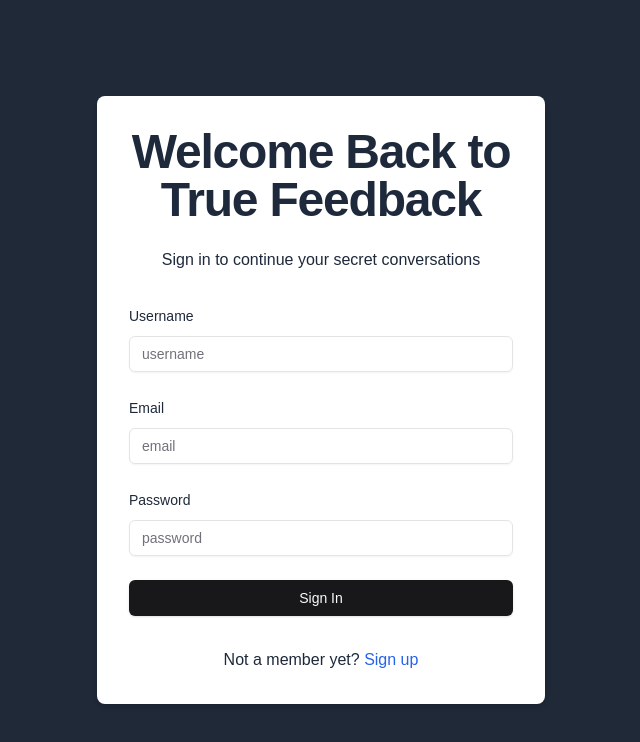
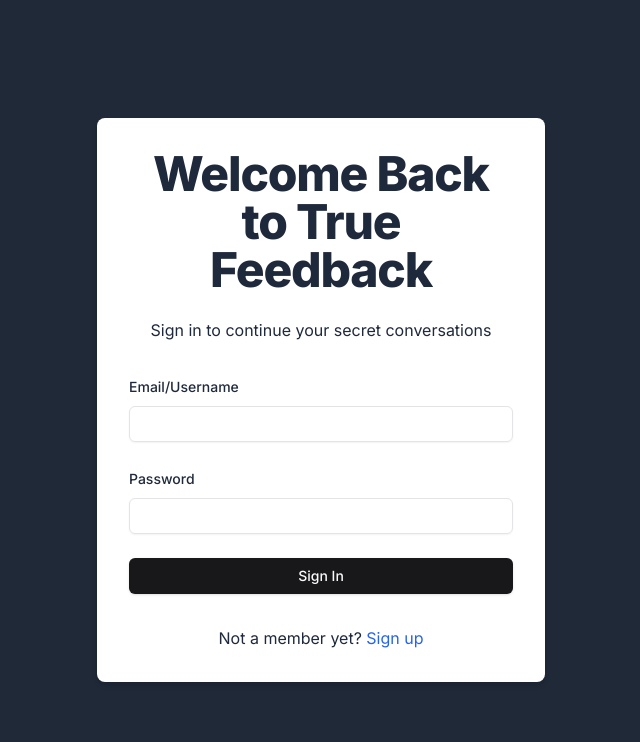
Before and after one commit to AmitBiswas1402/next-fullstack, a Next.js app: page /sign-in in a window 1280 px wide. Shown: the top 742 px of the page, without its empty margins (319-959 px from the left). Built offline with nearby package versions, Linux system fonts and the light colour scheme; no server answers.

Commit message:
sign in auth made

```diff
--- /dev/null
+++ b/src/app/(app)/dashboard/page.tsx
@@ -0,0 +1,9 @@
+import React from 'react'
+
+const DashboardPage = () => {
+  return (
+    <div>DashboardPage</div>
+  )
+}
+
+export default DashboardPage
--- /dev/null
+++ b/src/app/(app)/layout.tsx
@@ -0,0 +1,16 @@
+export const metadata = {
+  title: 'Next.js',
+  description: 'Generated by Next.js',
+}
+
+export default function RootLayout({
+  children,
+}: {
+  children: React.ReactNode
+}) {
+  return (
+    <html lang="en">
+      <body>{children}</body>
+    </html>
+  )
+}
--- a/src/app/(auth)/sign-in/page.tsx
+++ b/src/app/(auth)/sign-in/page.tsx
@@ -1,122 +1,81 @@
-'use client'
-import React, { useEffect, useState } from 'react'
-import { zodResolver } from "@hookform/resolvers/zod"
-import { useForm } from "react-hook-form"
-import * as z from "zod"
-import Link from 'next/link'
-import { useDebounceValue } from 'usehooks-ts'
-import { useToast } from "@/components/hooks/use-toast"
-import { useRouter } from 'next/navigation'
-import { signupSchema } from '@/schemas/signup.schema'
-import axios, {AxiosError} from 'axios'
-import { ApiResponse } from '@/types/ApiResponse'
-import { Form, FormControl, FormField, FormItem, FormLabel, FormMessage } from '@/components/ui/form'
-import { Input } from '@/components/ui/input'
-import { Button } from '@/components/ui/button'
+"use client";
 
-const page = () => {
-  const [username, setUsername] = useState('')
-  const [usernameMessage, setUsernameMessage] = useState('')
-  const [isCheckingUsername, setIsCheckingUsername] = useState(false)
-  const [isSubmitting, setIsSubmitting] = useState(false)
+import { zodResolver } from "@hookform/resolvers/zod";
+import { useForm } from "react-hook-form";
+import * as z from "zod";
+import { signIn } from "next-auth/react";
+import {
+  Form,
+  FormField,
+  FormItem,
+  FormLabel,
+  FormMessage,
+} from "@/components/ui/form";
+import { Button } from "@/components/ui/button";
+import { Input } from "@/components/ui/input";
+import Link from "next/link";
+import { useRouter } from "next/navigation";
+import { useToast } from "@/components/hooks/use-toast";
+import { signInSchema } from "@/schemas/signin.schema";
 
-  const debouncedUsername = useDebounceValue(username, 300)
-  const { toast } = useToast()
-  const router = useRouter()
+export default function SignInForm() {
+  const router = useRouter();
 
-  // zod implementation
-  const form = useForm<z.infer<typeof signupSchema>>({
-    resolver: zodResolver(signupSchema),
+  const form = useForm<z.infer<typeof signInSchema>>({ // zod implementation
+    resolver: zodResolver(signInSchema),
     defaultValues: {
-      username: '',
-      email: '',
-      password: ''
-    }
-  })
+      identifier: "",
+      password: "",
+    },
+  });
 
-  useEffect(() => {
-    const checkUsernameUnique = async () => {
-      if (debouncedUsername) {
-        setIsCheckingUsername(true)
-        setUsernameMessage('')
-        try {
-          const response = await axios.get(`/api/check-username-unique?username=${debouncedUsername}`)
-          setUsernameMessage(response.data.message)
-        } catch (error) {
-          const axiosError = error as AxiosError<ApiResponse>
-          setUsernameMessage(
-            axiosError.response?.data.message ?? "Error checking  username"
-          )
-        }
+  const { toast } = useToast();
+  const onSubmit = async (data: z.infer<typeof signInSchema>) => {
+    const result = await signIn("credentials", {
+      redirect: false,
+      identifier: data.identifier,
+      password: data.password,
+    });
+
+    if (result?.error) {
+      if (result.error === "CredentialsSignin") {
+        toast({
+          title: "Login Failed",
+          description: "Incorrect username or password",
+          variant: "destructive",
+        });
+      } else {
+        toast({
+          title: "Error",
+          description: result.error,
+          variant: "destructive",
+        });
       }
     }
-    checkUsernameUnique()
-  }, [debouncedUsername])
 
-  const onSubmit = async (data: z.infer<typeof signupSchema>) => {
-    setIsSubmitting(true)
-    try {
-      const response = await axios.post<ApiResponse>('api/sign-up', data)
-      toast({
-        title: 'Success',
-        description: response.data.message
-      })
-      router.replace(`/verify/${username}`)
-    } catch (error) {
-      console.error("Error in signup of user", error);
-      const axiosError = error as AxiosError<ApiResponse>
-      let errorMessage = axiosError.response?.data.message
-      toast({
-        title: "Sign up failed",
-        description: errorMessage,
-        variant: "destructive"
-      })
-      setIsSubmitting(false)
+    if (result?.url) {
+      router.replace("/dashboard");
     }
-  }
+  };
 
   return (
     <div className="flex justify-center items-center min-h-screen bg-gray-800">
-      <div className='w-full max-w-md p-8 space-y-8 bg-white rounded-lg shadow-md text-slate-800'>
+      <div className="w-full max-w-md p-8 space-y-8 bg-white text-slate-800 rounded-lg shadow-md">
         <div className="text-center">
-          <h1 className="text-4xl font-extrabold tracking-tight lg:text-5xl mb-6 ">
+          <h1 className="text-4xl font-extrabold tracking-tight lg:text-5xl mb-6">
             Welcome Back to True Feedback
           </h1>
           <p className="mb-4">Sign in to continue your secret conversations</p>
         </div>
         <Form {...form}>
-          <form onSubmit={form.handleSubmit(onSubmit)}
-          className='space-y-6 text-slate-800'
-          >
+          <form onSubmit={form.handleSubmit(onSubmit)} className="space-y-6">
             <FormField
-              name="username"
+              name="identifier"
               control={form.control}
               render={({ field }) => (
                 <FormItem>
-                  <FormLabel>Username</FormLabel>
-                  <FormControl>
-                    <Input placeholder="username"
-                    {...field}
-                    onChange={(e) => {
-                      field.onChange(e.target.value);
-                    }}
-                    />
-                  </FormControl>
-                  <FormMessage />
-                </FormItem>
-              )}
-            />
-            <FormField
-              name="email"
-              control={form.control}
-              render={({ field }) => (
-                <FormItem>
-                  <FormLabel>Email</FormLabel>
-                  <FormControl>
-                    <Input placeholder="email"
-                    {...field}
-                    />
-                  </FormControl>
+                  <FormLabel>Email/Username</FormLabel>
+                  <Input {...field} />
                   <FormMessage />
                 </FormItem>
               )}
@@ -127,23 +86,19 @@
               render={({ field }) => (
                 <FormItem>
                   <FormLabel>Password</FormLabel>
-                  <FormControl>
-                    <Input
-                    type='password'
-                    placeholder="password"
-                    {...field}
-                    />
-                  </FormControl>
+                  <Input type="password" {...field} />
                   <FormMessage />
                 </FormItem>
               )}
             />
-            <Button className='w-full' type="submit">Sign In</Button>
+            <Button className="w-full" type="submit">
+              Sign In
+            </Button>
           </form>
         </Form>
         <div className="text-center mt-4">
           <p>
-            Not a member yet?{' '}
+            Not a member yet?{" "}
             <Link href="/sign-up" className="text-blue-600 hover:text-blue-800">
               Sign up
             </Link>
@@ -151,7 +106,5 @@
         </div>
       </div>
     </div>
-  )
+  );
 }
-
-export default page
--- a/src/app/layout.tsx
+++ b/src/app/layout.tsx
@@ -1,34 +1,25 @@
-import type { Metadata } from "next";
-import localFont from "next/font/local";
-import "./globals.css";
-import AuthProvider from "@/context/AuthProvider";
-import { Toaster } from "@/components/ui/toaster"
+import type { Metadata } from 'next';
+import { Inter } from 'next/font/google';
+import './globals.css';
+import AuthProvider from '../context/AuthProvider';
+import { Toaster } from '@/components/ui/toaster';
 
-const geistSans = localFont({
-  src: "./fonts/GeistVF.woff",
-  variable: "--font-geist-sans",
-  weight: "100 900",
-});
-const geistMono = localFont({
-  src: "./fonts/GeistMonoVF.woff",
-  variable: "--font-geist-mono",
-  weight: "100 900",
-});
+const inter = Inter({ subsets: ['latin'] });
 
 export const metadata: Metadata = {
-  title: "Create Next App",
-  description: "Generated by create next app",
+  title: 'AI Feedback',
+  description: 'Real feedback from real people.',
 };
 
-export default function RootLayout({
-  children,
-}: Readonly<{
+interface RootLayoutProps {
   children: React.ReactNode;
-}>) {
+}
+
+export default async function RootLayout({ children }: RootLayoutProps) {
   return (
-    <html lang="en">
+    <html lang="en" >
       <AuthProvider>
-        <body className={`${geistSans.variable} ${geistMono.variable} antialiased`}>
+        <body className={inter.className}>
           {children}
           <Toaster />
         </body>
--- /dev/null
+++ b/src/app/u/[username]/page.tsx
@@ -0,0 +1,9 @@
+import React from 'react'
+
+const Messagepage = () => {
+  return (
+    <div>Messagepage</div>
+  )
+}
+
+export default Messagepage
```
Also changed, not shown: src/app/(app)/page.tsx (renamed from src/app/page.tsx).
